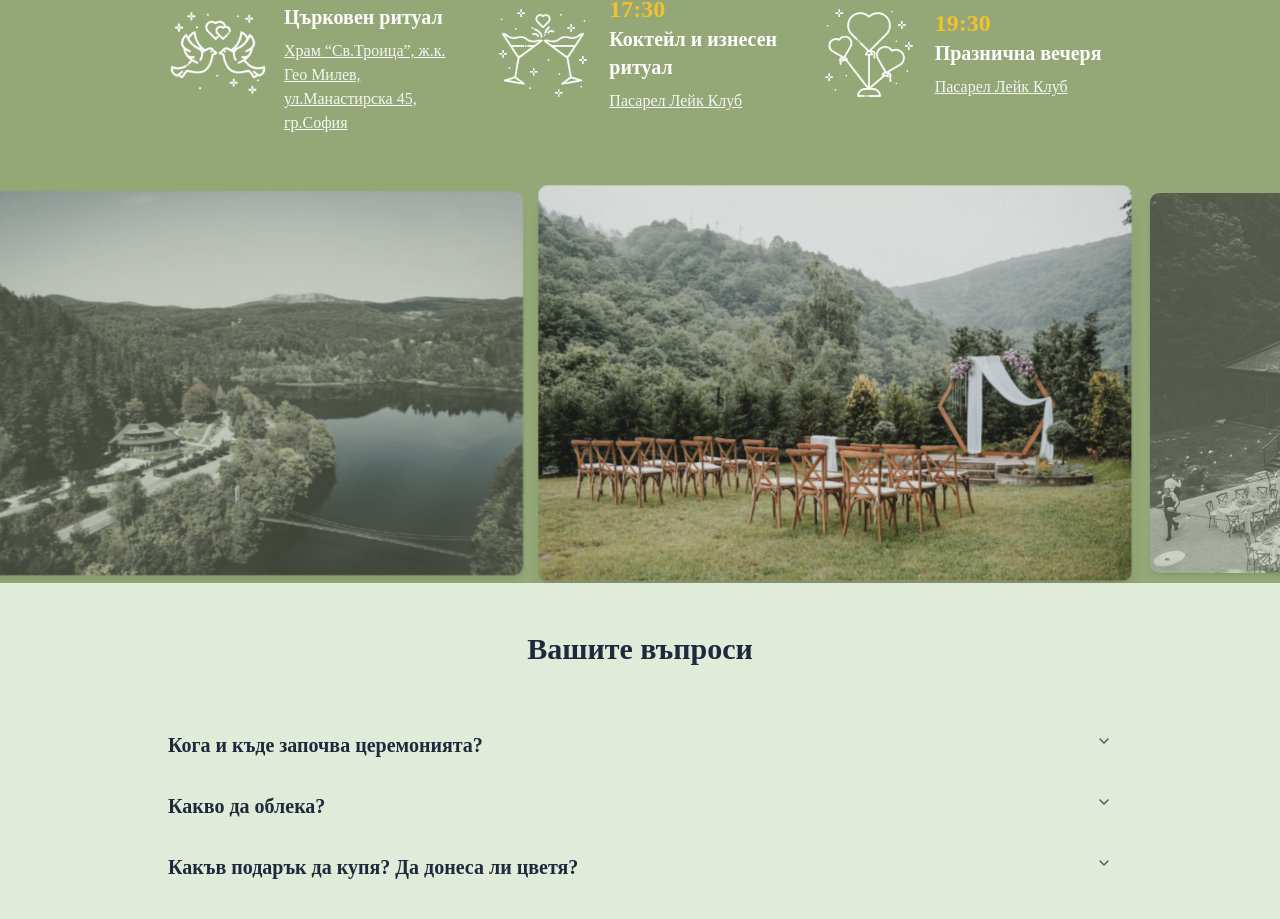
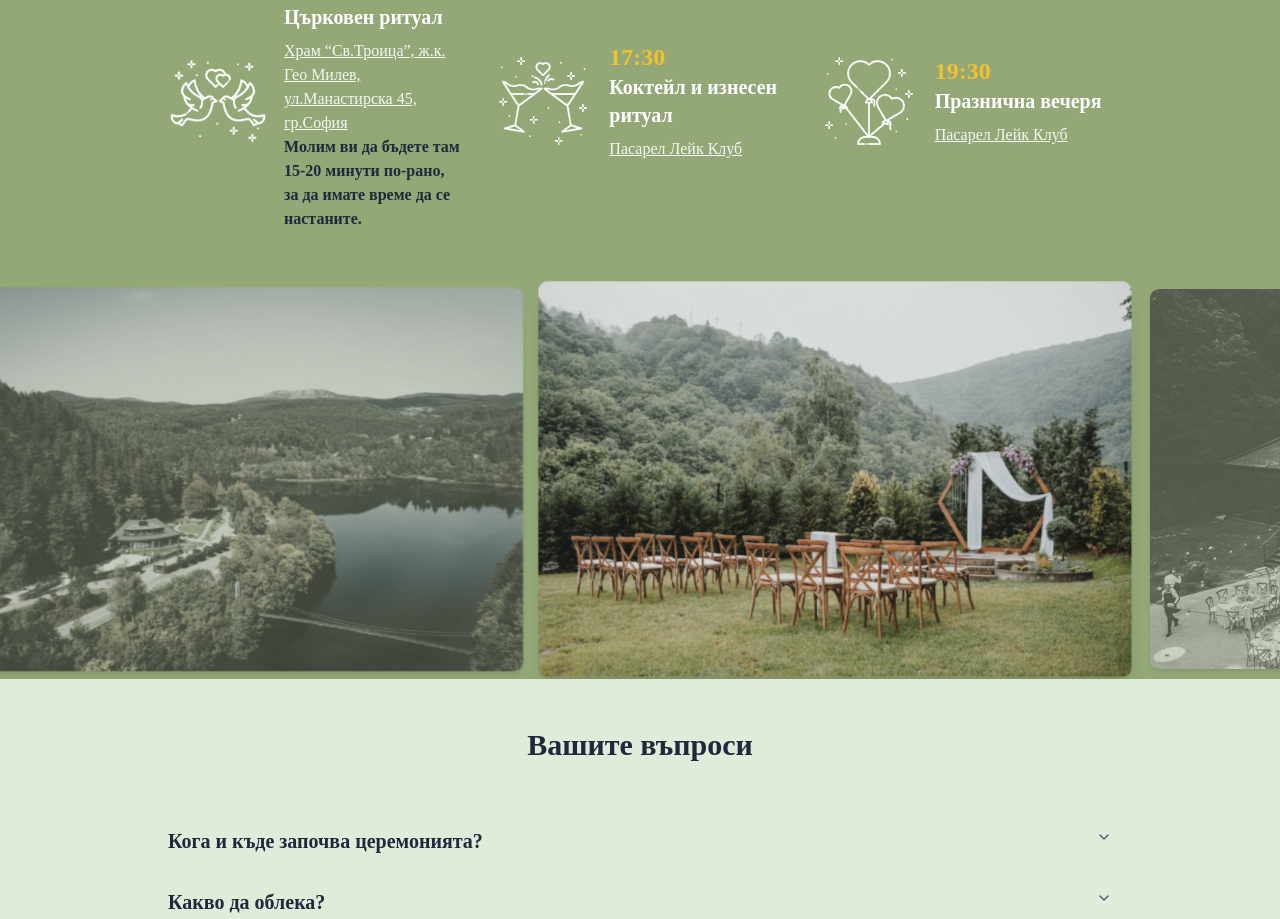
Before and after one commit to mar-ina-17/wedding-site, a React (Vite) app: page / in a window 1280 px wide. Shown: the part 1662-2581 px from the top of the page. Built offline with nearby package versions, Linux system fonts and the light colour scheme; a web font is replaced by a local one.

Commit message:
Small changes

```diff
--- a/src/components/intro-door.tsx
+++ b/src/components/intro-door.tsx
@@ -1,7 +1,7 @@
 import { useCallback, useEffect, useMemo, useState } from "react";
 
-const DISMISS_DELAY = 1650;
-const FADE_DURATION = 2000;
+const DISMISS_DELAY = 500;
+const FADE_DURATION = 4000;
 
 export function IntroDoor() {
   const [visible, setVisible] = useState(true);
--- a/src/components/sections/faq.tsx
+++ b/src/components/sections/faq.tsx
@@ -13,7 +13,7 @@ const faqs = [
         Церемонията ще започне на 22.05.2026г. в 16:00 в храм “Св. Троица”,
         София.{" "}
         <span className="text-destructive font-semibold">
-          Молим ви да бъдете там 10-15 минути по-рано
+          Молим ви да бъдете там 15-20 минути по-рано
         </span>
         , за да имате време да влезнете преди младоженците и да се настаните.
         <iframe
--- a/src/components/sections/schedule.tsx
+++ b/src/components/sections/schedule.tsx
@@ -13,7 +13,9 @@ const scheduleItems = [
     title: "Църковен ритуал",
     hour: "16:00",
     link: "https://maps.app.goo.gl/WBGhY7CWvutVvQH67",
-    text: "Храм “Св.Троица”, ж.к. Гео Милев,  ул.Манастирска 45, гр.София",
+    text: "Храм “Св.Троица”, ж.к. Гео Милев,  ул.Манастирска 45, гр.София ",
+    additionalText:
+      "Молим ви да бъдете там 15-20 минути по-рано, за да имате време да се настаните.",
   },
   {
     icon: "/images/icons/icon2.webp",
@@ -108,6 +110,8 @@ const Schedule = () => {
                 >
                   {item.text}
                 </a>
+                <br />
+                <span className=" font-semibold">{item.additionalText}</span>
               </div>
             </div>
           ))}
```
